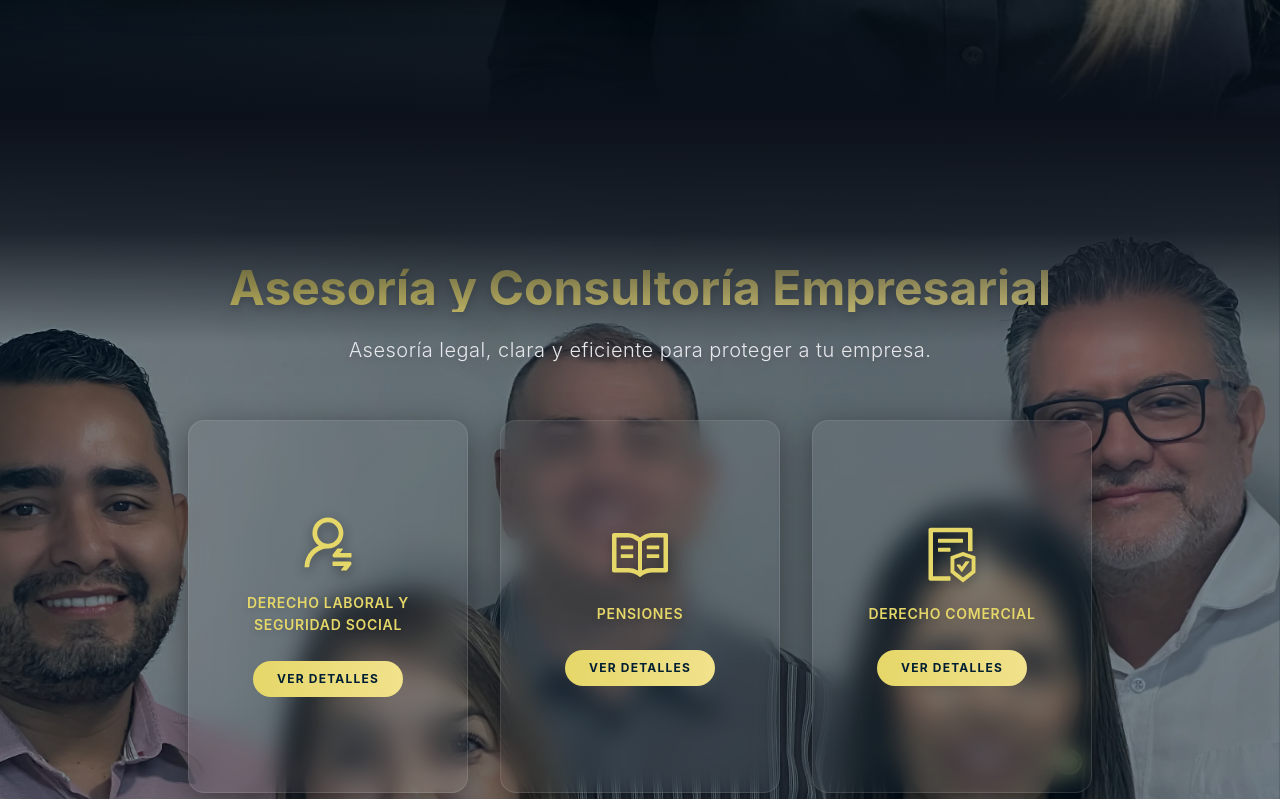
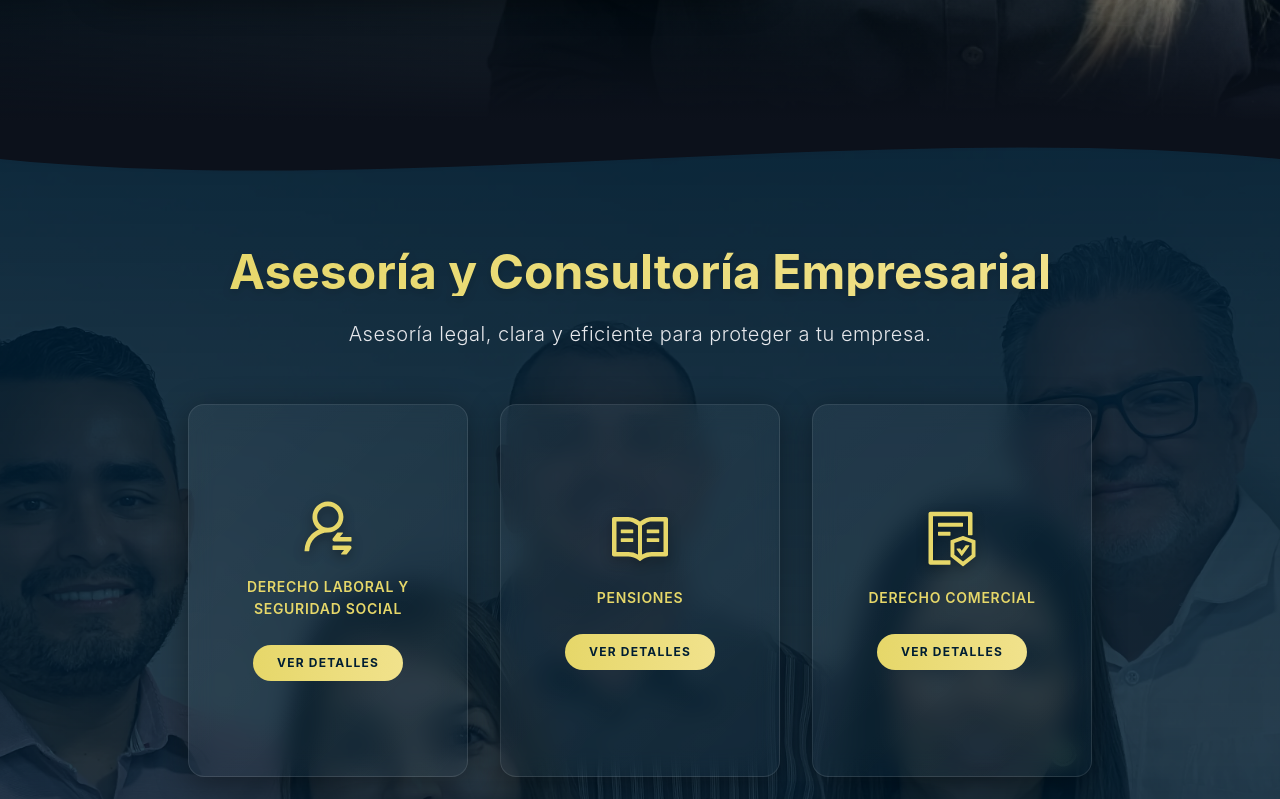
Before and after one commit to sazaba/legal360, a React (Vite) app: page / in a window 1280 px wide. Shown: the part 1701-2500 px from the top of the page. Built offline with nearby package versions, Linux system fonts and the light colour scheme; no server answers.

Commit message:
planes upgrade7

```diff
--- a/src/pages/Servicios.jsx
+++ b/src/pages/Servicios.jsx
@@ -63,13 +63,9 @@ const Servicios = ({ id }) => {
   return (
     <section
       id={id || "servicios"}
-      className="relative pt-28 text-white min-h-screen pb-32 overflow-hidden isolate bg-[#001e33]"
+      className="relative pt-24 text-white min-h-screen pb-32 overflow-hidden isolate"
     >
-      {/* ================= TRANSICIÓN PREMIUM ================= */}
-      {/* Se fusiona con el fondo #0c111b de QuienesSomos */}
-      <div className="absolute top-0 left-0 w-full h-40 sm:h-56 bg-gradient-to-b from-[#0c111b] via-[#0c111b]/80 to-transparent z-30 pointer-events-none -translate-y-[1px]"></div>
-
-      {/* FONDO OPTIMIZADO */}
+      {/* FONDO OPTIMIZADO: CSS puro sin JS para evitar lag en Safari */}
       <div className="absolute inset-0 z-[-2]">
         <picture className="w-full h-full block">
           <source media="(min-width: 1024px)" srcSet={Teamlegal} />
@@ -82,19 +78,22 @@ const Servicios = ({ id }) => {
         </picture>
       </div>
 
-      {/* OVERLAYS REDUCIDOS (Más transparencia para que se vea la foto) */}
-      <div className="absolute inset-0 bg-[#001e33]/20 z-[-1] pointer-events-none mix-blend-multiply"></div>
-      <div className="absolute inset-0 bg-[#001e33]/40 z-[-1] pointer-events-none"></div>
+      <div className="absolute inset-0 bg-[#001e33]/40 z-[-1] pointer-events-none mix-blend-multiply"></div>
+      <div className="absolute inset-0 bg-gradient-to-b from-[#001e33] via-[#001e33]/80 to-[#001e33] opacity-90 z-[-1] pointer-events-none"></div>
 
-      {/* Degradado inferior FUERTE para conectar limpiamente con FormularioPlanes */}
-      <div className="absolute bottom-0 left-0 w-full h-48 sm:h-64 bg-gradient-to-t from-[#001e33] via-[#001e33]/90 to-transparent z-[-1] pointer-events-none translate-y-[1px]"></div>
+      {/* OLA SUPERIOR (Conecta con Quienes Somos) */}
+      <div className="absolute top-0 left-0 w-full overflow-hidden z-20 -translate-y-[1px]">
+        <svg viewBox="0 0 500 150" preserveAspectRatio="none" className="w-full h-[40px] sm:h-[60px] block rotate-180 drop-shadow-md">
+          <path d="M0.00,49.98 C150.00,150.00 349.19,-50.00 500.00,49.98 L500.00,150.00 L0.00,150.00 Z" className="fill-[#0c111b]" />
+        </svg>
+      </div>
 
       <div className="relative z-20 max-w-5xl mx-auto px-4 text-center mt-8">
         <h2 className="text-3xl sm:text-4xl md:text-5xl font-bold mb-6 font-montserrat text-transparent bg-clip-text bg-gradient-to-r from-[#e6d769] to-[#f1e28c] drop-shadow-lg">
           Asesoría y Consultoría Empresarial
         </h2>
 
-        <p className="text-base sm:text-lg md:text-xl text-gray-200 mb-14 font-roboto font-light tracking-wide max-w-2xl mx-auto drop-shadow-md">
+        <p className="text-base sm:text-lg md:text-xl text-gray-200 mb-14 font-roboto font-light tracking-wide max-w-2xl mx-auto">
           Asesoría legal, clara y eficiente para proteger a tu empresa.
         </p>
 
@@ -117,7 +116,7 @@ const Servicios = ({ id }) => {
                     <div className="mb-5 transform group-hover:scale-110 transition-transform duration-500 ease-out">
                       {servicio.icono}
                     </div>
-                    <h3 className="text-sm font-semibold text-[#e6d769] uppercase tracking-wider mb-6 leading-relaxed drop-shadow-md">
+                    <h3 className="text-sm font-semibold text-[#e6d769] uppercase tracking-wider mb-6 leading-relaxed">
                       {servicio.titulo}
                     </h3>
                     <div>
@@ -135,7 +134,7 @@ const Servicios = ({ id }) => {
 
                   {/* BACK CARD */}
                   <div className="absolute w-full h-full backface-hidden rotate-y-180 rounded-2xl p-6 shadow-[0_8px_32px_0_rgba(0,0,0,0.6)] border border-[#e6d769]/40 glass-panel-dark flex flex-col justify-center items-center text-center">
-                    <h3 className="text-base sm:text-lg font-bold text-[#e6d769] mb-3 drop-shadow-md">
+                    <h3 className="text-base sm:text-lg font-bold text-[#e6d769] mb-3">
                       {servicio.titulo}
                     </h3>
                     <p className="text-gray-200 text-xs sm:text-sm mb-5 leading-relaxed font-light">
@@ -164,7 +163,16 @@ const Servicios = ({ id }) => {
         </div>
       </div>
 
+      {/* OLA INFERIOR (Transición suave hacia FormularioPlanes) */}
+      <div className="absolute bottom-0 left-0 w-full overflow-hidden z-20 translate-y-[2px] pointer-events-none">
+        <svg viewBox="0 0 500 150" preserveAspectRatio="none" className="w-full h-[50px] sm:h-[80px] block">
+          {/* El color #f8fafc coincide exactamente con el fondo del Formulario */}
+          <path d="M0.00,49.98 C150.00,150.00 349.19,-50.00 500.00,49.98 L500.00,150.00 L0.00,150.00 Z" className="fill-[#f8fafc]" />
+        </svg>
+      </div>
+
       <style jsx>{`
+        /* Animación optimizada por CSS Media Queries (Cero JS) */
         .mobile-fade-in { opacity: 1; }
         @media (max-width: 767px) {
           @keyframes fadeInMobile {
```
